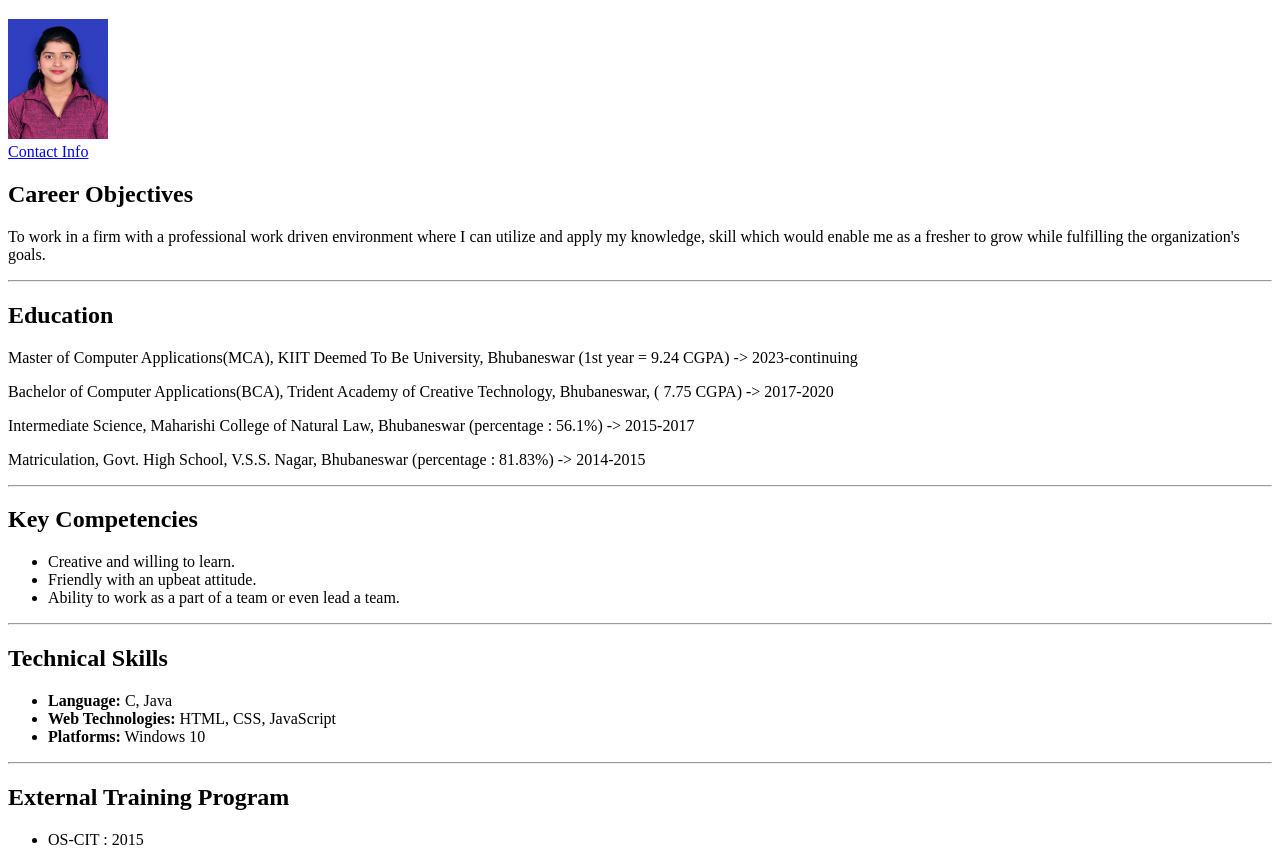
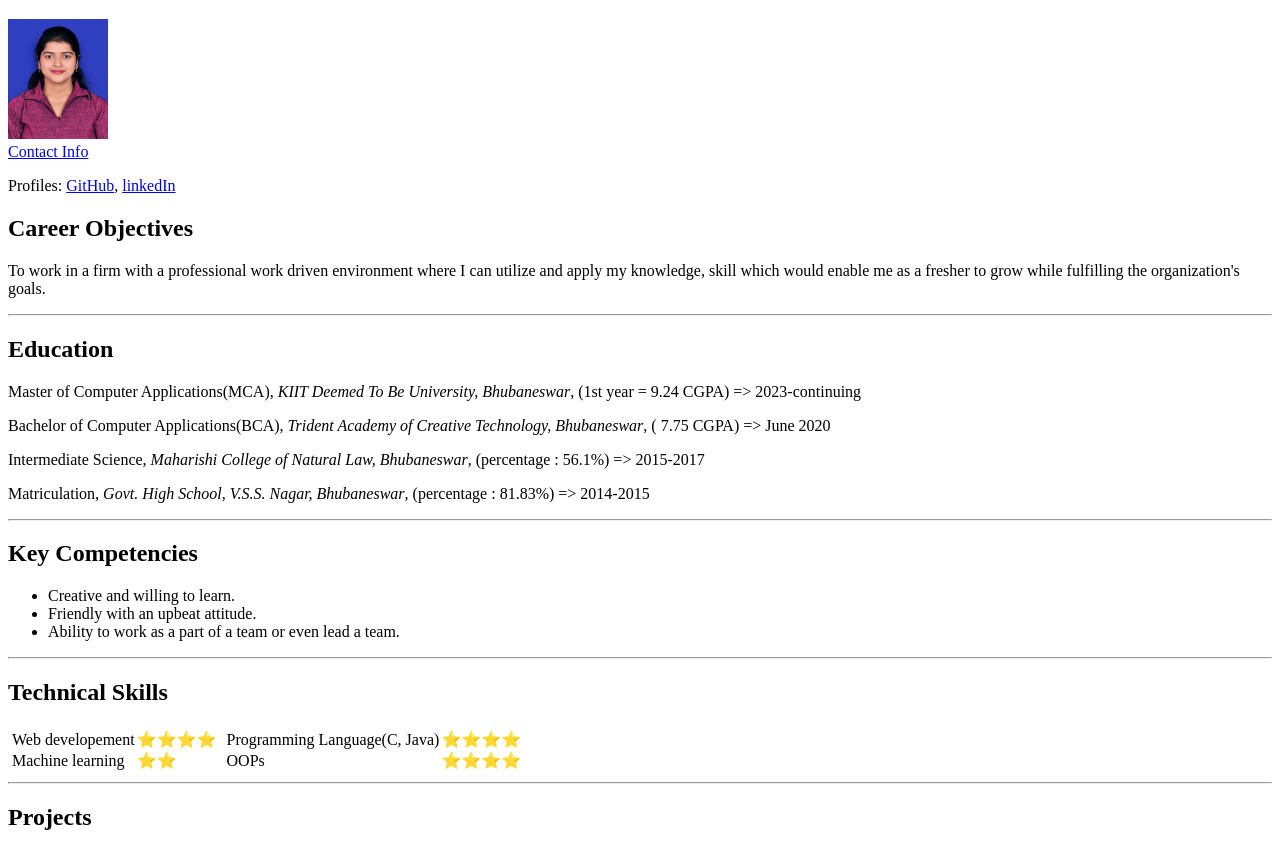
Before and after one commit to Bisweswari/resume-portfolio, a plain HTML site: page index.html in a window 1280 px wide. Shown: the part 61-911 px from the top of the page. Drawn offline with Linux system fonts and the light colour scheme.

Commit message:
Add files via upload

```diff
--- a/index.html
+++ b/index.html
@@ -8,20 +8,24 @@
         <h1>Bisweswari Rath</h1>
         <img src="./br_photo.jpg" height="120" width="100" /><br/>
         <a href="./about.html">Contact Info</a>
+        <p>Profiles:
+            <a href="https://github.com/Bisweswari">GitHub</a>,
+            <a href="https://www.linkedin.com/in/bisweswari-rath-571944202">linkedIn</a>
+          </p>
         <h2>Career Objectives</h2>
         <p>To work in a firm with a professional work driven environment where
             I can utilize and apply my knowledge, skill which would enable me
             as a fresher to grow while fulfilling the organization's goals.</p>
         <hr/>
         <h2>Education</h2>
-        <p>Master of Computer Applications(MCA), KIIT Deemed To Be University,
-            Bhubaneswar  (1st year = 9.24 CGPA) -> 2023-continuing</p>
-        <p>Bachelor of Computer Applications(BCA), Trident Academy of Creative Technology,
-            Bhubaneswar,  ( 7.75 CGPA) -> 2017-2020</p>
-        <p>Intermediate Science, Maharishi College of Natural Law, Bhubaneswar
-            (percentage : 56.1%) -> 2015-2017</p>
-        <p>Matriculation, Govt. High School, V.S.S. Nagar, Bhubaneswar
-            (percentage : 81.83%) -> 2014-2015</p>
+        <p>Master of Computer Applications(MCA), <i>KIIT Deemed To Be University,
+            Bhubaneswar</i>,  (1st year = 9.24 CGPA) => 2023-continuing</p>
+        <p>Bachelor of Computer Applications(BCA), <i>Trident Academy of Creative Technology,
+            Bhubaneswar</i>,  ( 7.75 CGPA) => June 2020</p>
+        <p>Intermediate Science, <i>Maharishi College of Natural Law, Bhubaneswar</i>,
+            (percentage : 56.1%) => 2015-2017</p>
+        <p>Matriculation, <i>Govt. High School, V.S.S. Nagar, Bhubaneswar</i>,
+            (percentage : 81.83%) => 2014-2015</p>
         <hr/>
         <h2>Key Competencies</h2>
         <ul><li>Creative and willing to learn.</li>
@@ -30,20 +34,50 @@
         </ul>
         <hr/>
         <h2>Technical Skills</h2>
-        <ul>
-            <li><b>Language:</b> C, Java</li>
-            <li><b>Web Technologies:</b> HTML, CSS, JavaScript</li>
-            <li><b>Platforms:</b> Windows 10</li>
+    <table>
+        <tr>
+            <td>
+                <table cellspacing="0px">
+                    <tr>
+                        <td>Web developement</td>
+                        <td>⭐⭐⭐⭐</td>
+                    </tr>
+                    <tr>
+                        <td>Machine learning</td>
+                        <td>⭐⭐</td>
+                </table>
+            </td>
+            <td><br></td>
+            <td>
+                <table cellspacing="0px">
+                    <tr>
+                        <td>Programming Language(C, Java)</td>
+                        <td>⭐⭐⭐⭐</td>
+                    </tr>
+                    <tr>
+                        <td>OOPs</td>
+                        <td>⭐⭐⭐⭐</td>
+                    </tr>
+                </table>
+            </td>
+        </tr>
+    </table>
+        <hr/>
+
+        <h2>Projects</h2>
+
+            <p><b>Simon Game, Drum Kit Game, Dice Game</b> | <i>HTML, CSS, JavaScript</i></p>
+            <li>used a various websites for getting audio files and images.</li>
+            <li>Used HTML for basic designing of the page.</li>
+            <li>Used CSS for styling purpose.</li>
+            <li>Used JavaScript for functionality of the page</li><br>
+
+            <p><b>Generation of QR Code</b> | <i>Node.js, NPM</i></p>
+            <li>Used Node.js for backend operations and NPM package for generating QR code</li><br>
+
         </ul>
         <hr/>
-        <h2>External Training Program</h2>
-        <ul>
-            <li>OS-CIT : 2015</li>
-            <li>C Prog. : 2018</li>
-            <li>Python : 2018</li>
-            <li>Web Development : 2024</li>
-        </ul>
-        <hr/>
+
         <h2>Declaration</h2>
         <p>I hereby declare that all the information furnished
             above are true and correct to the best of my knowledge and belief.</p>
```
Also changed, not shown: about.html (+3 -1 lines).
